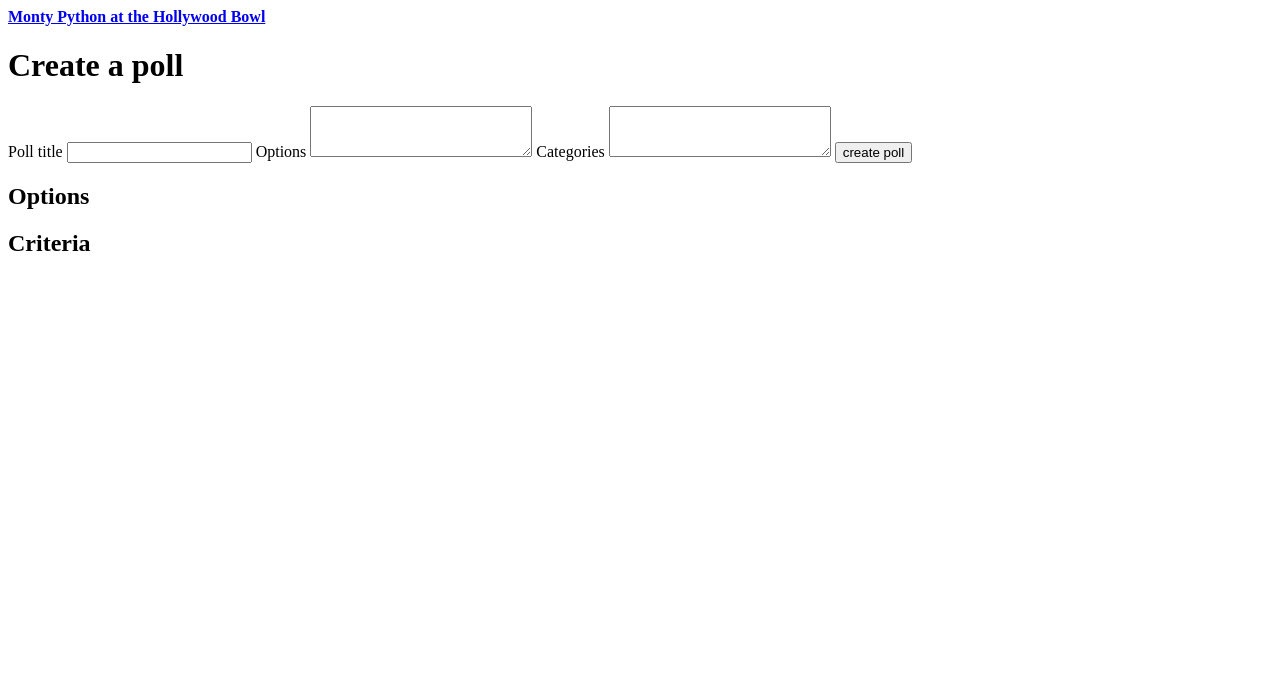
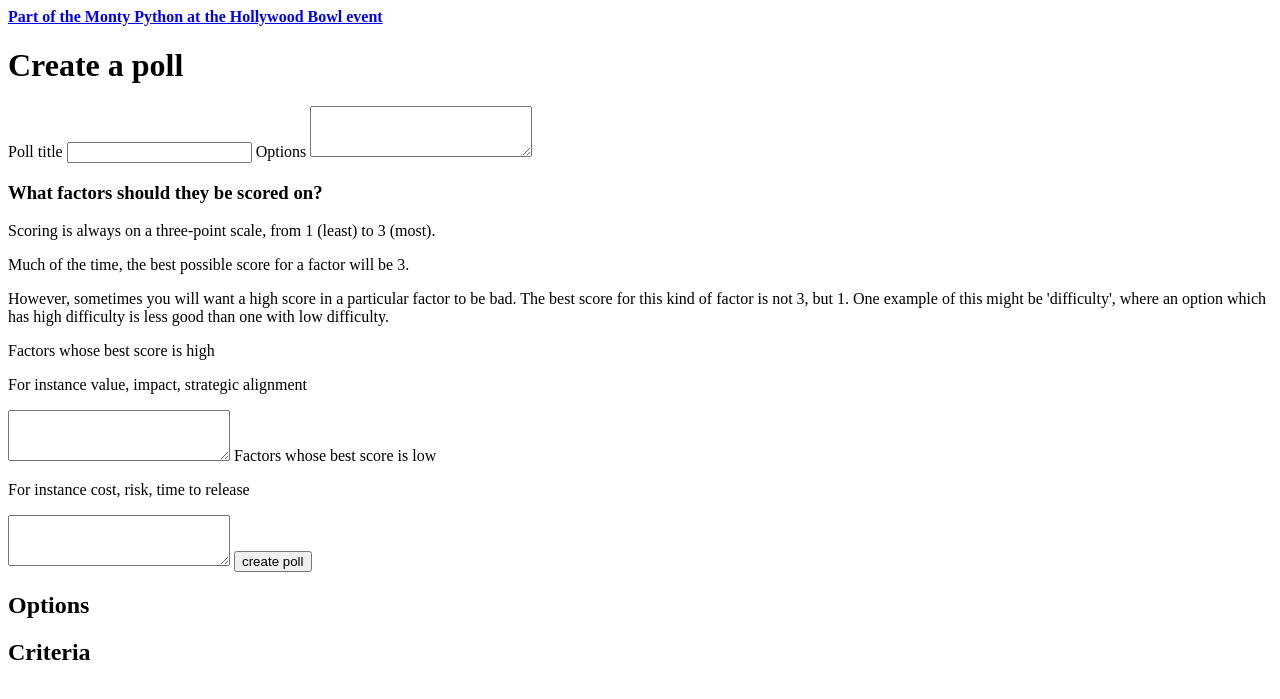
Before and after one commit to lovedaybrooke/ratchit, a Django app: template polladmin/templates/create-poll.html in a window 1280 px wide. Shown: the top 699 px of the page. Run offline with Django 3.2, Linux system fonts and the light colour scheme; the template is opened without the code that fills it: values that come from a table or form of the project are taken from there, others are empty; data comes from the database, SQL or seed files in the repository; parts of the project's set-up code (start-up, migrations or seed data) failed here and were passed over.

Commit message:
Change the way ascending or descending options are indicated

```diff
--- a/polladmin/models.py
+++ b/polladmin/models.py
@@ -37,12 +37,14 @@ class Poll(models.Model):
         return True
 
     @classmethod
-    def create(cls, event, poll_title, option_block, category_block):
+    def create(cls, event, poll_title, option_block, category_block_desc,
+        category_block_asc):
         if cls.unique_title(event, poll_title):
             poll = cls(title=poll_title)
             poll.event = event
             poll.save()
-            Category.create_from_block(poll, category_block)
+            Category.create_from_blocks(poll, category_block_desc,
+                category_block_asc)
             Option.create_from_block(poll, option_block)
             return poll
         else:
@@ -95,14 +97,21 @@ class Category(models.Model):
         return True
 
     @classmethod
-    def create_from_block(cls, poll, block):
+    def create_from_blocks(cls, poll, block_desc, block_asc):
+        cls.create_from_block(poll, block_desc, "desc")
+        cls.create_from_block(poll, block_asc, "asc")
+
+    @classmethod
+    def create_from_block(cls, poll, block, asc_or_desc):
         for item in block.split('\r\n'):
             if item:
                 item_dict = item.split(',')
                 category = cls(poll=poll)
                 category.title = item_dict[0].strip()
-                if len(item_dict) > 1:
-                    category.best_possible_rating = int(item_dict[1])
+                if asc_or_desc == "asc":
+                    category.best_possible_rating = 1
+                else:
+                    category.best_possible_rating = 3
                 if cls.unique_title(poll, category.title):
                     category.save()
                 else:
--- a/polladmin/templates/create-poll.html
+++ b/polladmin/templates/create-poll.html
@@ -1,6 +1,6 @@
 {% extends "basic-layout.html" %}
 {% block maincontent %}
-    <h4><a href="/event/{{ event.id }}">{{ event.title }}</a></h4>
+    <h4><a href="/event/{{ event.id }}">Part of the {{ event.title }} event</a></h4>
     <h1>Create a poll</h1>
 
     {% if error %}<p>{{ error }}</p>{% endif %}
@@ -11,8 +11,16 @@
         <input type="text" name="poll_title" id="poll_title" required {% if formdata.poll_title %}value={{formdata.poll_title|escape}}{% endif %} />
         <label for="poll_options">Options</label>
         <textarea cols="25" rows="3" name="poll_options" id="poll_options" required>{% if formdata.poll_options %}{{formdata.poll_options|escape}}{% endif %}</textarea>
-        <label for="poll_categories">Categories</label>
-        <textarea cols="25" rows="3" name="poll_categories" id="poll_categories" required>{% if formdata.poll_categories %}{{formdata.poll_categories|escape}}{% endif %}</textarea>
+        <h3>What factors should they be scored on?</h3>
+        <p>Scoring is always on a three-point scale, from 1 (least) to 3 (most).</p>
+        <p>Much of the time, the best possible score for a factor will be 3.</p>
+        <p>However, sometimes you will want a high score in a particular factor to be bad. The best score for this kind of factor is not 3, but 1. One example of this might be 'difficulty', where an option which has high difficulty is less good than one with low difficulty.</p>
+        <label for="poll_categories_desc">Factors whose best score is high</label>
+        <p>For instance value, impact, strategic alignment</p>
+        <textarea cols="25" rows="3" name="poll_categories_desc" id="poll_categories_desc" required>{% if formdata.poll_categories %}{{formdata.poll_categories|escape}}{% endif %}</textarea>
+        <label for="poll_categories_asc">Factors whose best score is low</label>
+        <p>For instance cost, risk, time to release</p>
+        <textarea cols="25" rows="3" name="poll_categories_asc" id="poll_categories_asc" required>{% if formdata.poll_categories %}{{formdata.poll_categories|escape}}{% endif %}</textarea>
         <input type="submit" value="create poll"/>
 
     <h2>Options</h2>
--- a/polladmin/views.py
+++ b/polladmin/views.py
@@ -39,7 +39,9 @@ def create_poll(request, event_id):
         try:
             event = get_object_or_404(Event, pk=event_id)
             poll = Poll.create(event, request.POST["poll_title"],
-                request.POST["poll_options"], request.POST["poll_categories"])
+                request.POST["poll_options"],
+                request.POST["poll_categories_desc"],
+                request.POST["poll_categories_asc"])
             return redirect("event", event_id=event.pk)
         except NonUniqueError as e:
             return render(request, "create-poll.html",
```
Also changed, not shown: polladmin/tests.py (+8 -4 lines).
